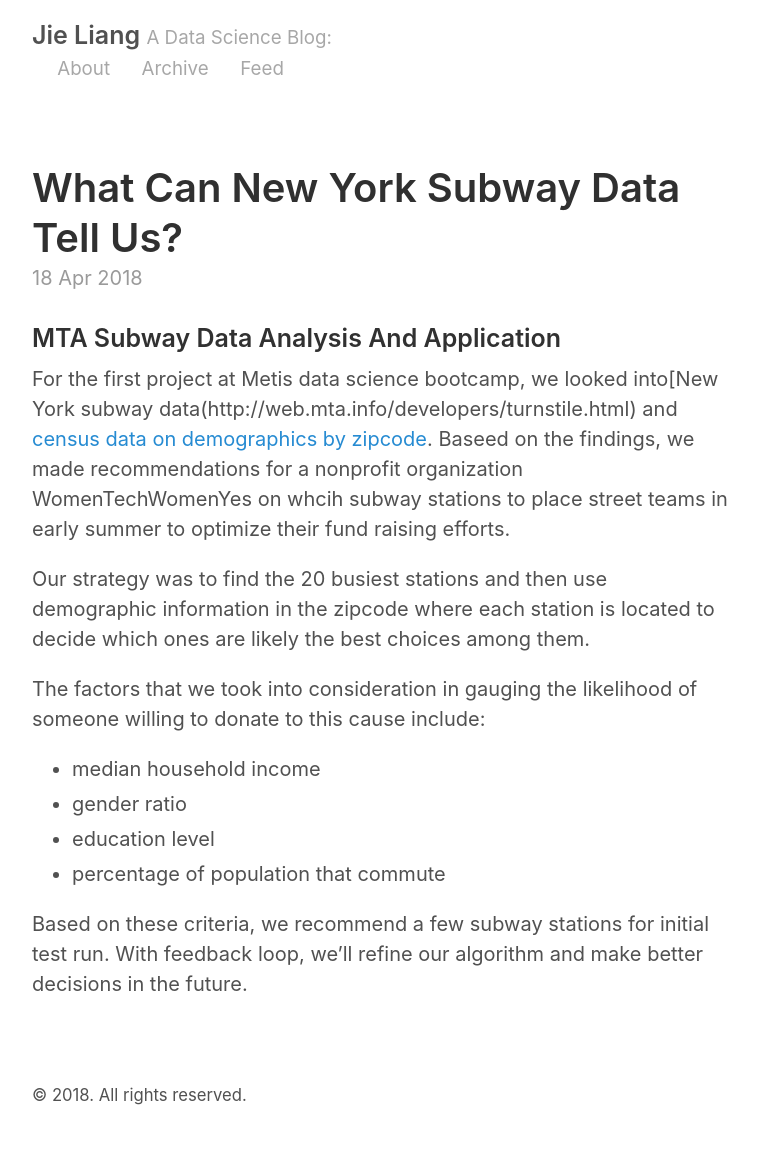
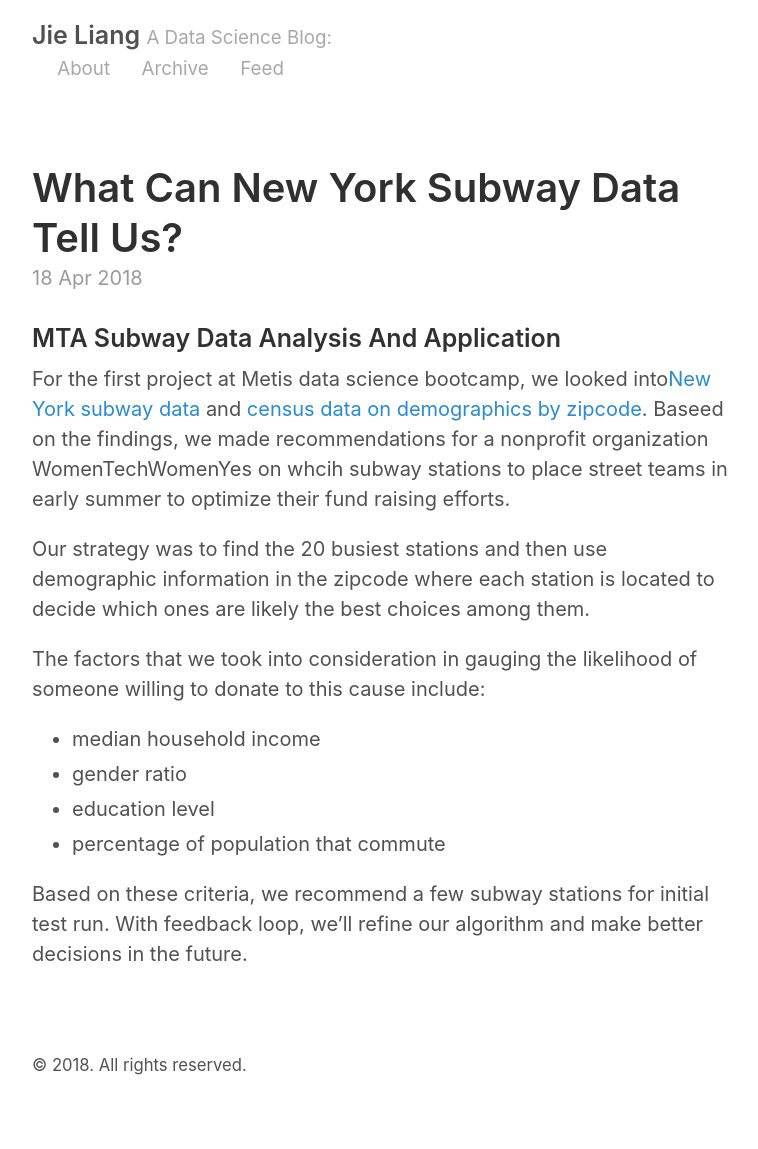
Before and after one commit to jieliang/jieliang.github.io, a Jekyll site: the page built from _posts/2018-04-18-What-can-New-York-subway-data-tell-us?.md, in a window 1280 px wide. Shown: the whole page, without its empty margins (258-1016 px from the left). Built offline with Jekyll 4.4.1, drawn with Linux system fonts in a browser that asks for light colours; our own code applies the rules of GitHub Pages for plain Markdown files; after the commit the page ends 1119 px from its top, so only the background shows below that.

Commit message:
Update 2018-04-18-What-can-New-York-subway-data-tell-us?.md

```diff
--- a/_posts/2018-04-18-What-can-New-York-subway-data-tell-us?.md
+++ b/_posts/2018-04-18-What-can-New-York-subway-data-tell-us?.md
@@ -1,6 +1,6 @@
 ### MTA Subway Data Analysis And Application
 
-For the first project at Metis data science bootcamp, we looked into[New York subway data(http://web.mta.info/developers/turnstile.html) and [census data on demographics by zipcode](http://zipatlas.com/). Baseed on the findings, we made recommendations for a nonprofit organization WomenTechWomenYes on whcih subway stations to place street teams in early summer to optimize their fund raising efforts.
+For the first project at Metis data science bootcamp, we looked into[New York subway data](http://web.mta.info/developers/turnstile.html) and [census data on demographics by zipcode](http://zipatlas.com/). Baseed on the findings, we made recommendations for a nonprofit organization WomenTechWomenYes on whcih subway stations to place street teams in early summer to optimize their fund raising efforts.
 
 Our strategy was to find the 20 busiest stations and then use demographic information in the zipcode where each station is located to decide which ones are likely the best choices among them.
 
```
